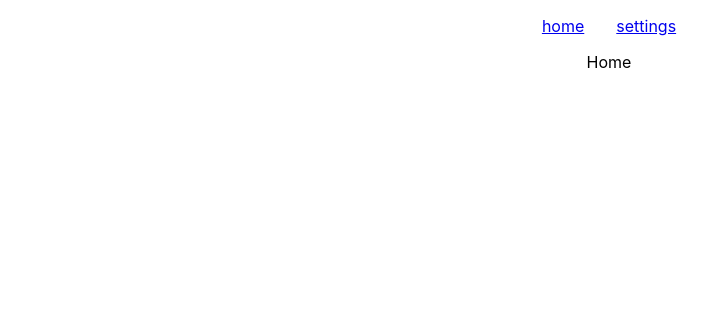
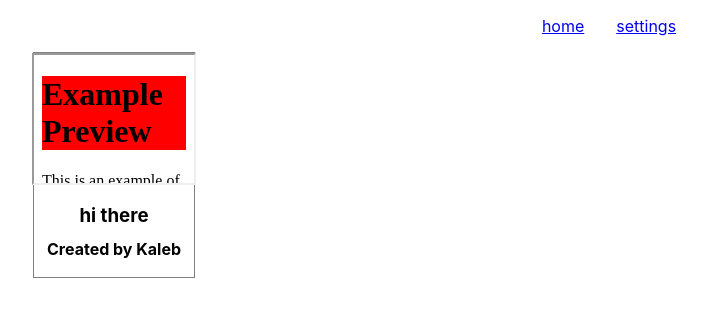
Before and after one commit to KalebWithAK/SoftwareEngineeringFinalProject, a React (Create React App) app in the folder web/: page / in a window 1280 px wide. Shown: the top 316 px of the page, without its empty margins (31-739 px from the left). Built offline with nearby package versions, Linux system fonts and the light colour scheme.

Commit message:
preview v1

```diff
--- a/web/package.json
+++ b/web/package.json
@@ -3,9 +3,11 @@
   "version": "0.1.0",
   "private": true,
   "dependencies": {
+    "@chakra-ui/react": "^1.5.0",
     "@testing-library/jest-dom": "^5.11.10",
     "@testing-library/react": "^11.2.6",
     "@testing-library/user-event": "^12.8.3",
+    "html-react-parser": "^1.2.5",
     "react": "^17.0.2",
     "react-dom": "^17.0.2",
     "react-router-dom": "^5.2.0",
--- a/web/src/App.css
+++ b/web/src/App.css
@@ -14,3 +14,30 @@
 .navlink {
   margin: 0 1em;
 }
+
+.preview {
+  width: 10em;
+  height: 14em;
+  border: 1px solid gray;
+  display: flex;
+  flex-direction: column;
+  align-items: center;
+  text-decoration: none;
+  color: black;
+}
+
+.previewIframe {
+  width: 10em;
+  height: 8em;
+}
+
+.previewTitle {
+  margin-bottom: -0.5em;
+}
+
+.previewLayout {
+  width: 90%;
+  margin: auto;
+  display: flex;
+
+}
--- a/web/src/App.js
+++ b/web/src/App.js
@@ -7,17 +7,23 @@ import {
 } from 'react-router-dom'
 import Home from './pages/home.js'
 import Settings from './pages/settings.js'
+import ViewPost from './pages/viewPost.js'
 import Top from './components/top.js'
 
 function App() {
+  const routes = [
+    { path: '/settings', component: <Settings /> },
+    { path: '/viewpost', component: <ViewPost /> },
+    { path: '/', component: <Home /> }
+
+  ]
   return (
     <div className="App">
       <Router>
         <Top />
 
         <Switch>
-          <Route path='/settings'><Settings /></Route>
-          <Route path='/'><Home /></Route>
+          { routes.map(route => <Route path={ route.path }>{ route.component }</Route> ) }
         </Switch>
       </Router>
     </div>
--- /dev/null
+++ b/web/src/components/post.js
@@ -0,0 +1,18 @@
+import React from 'react'
+import Parser from 'html-react-parser'
+
+class Post extends React.Component {
+    render() {
+        const { html, css } = this.props
+
+        // parser renders the html and css for the selected page
+        // not sure if we'll still include the title and author on this page or just render the html
+        return (
+            <div>
+                { Parser(`${ html }  <style>${ css }<style>`) }
+            </div>
+        )
+    }
+}
+
+export default Post
--- /dev/null
+++ b/web/src/components/preview.js
@@ -0,0 +1,23 @@
+import React from 'react'
+import { Link } from 'react-router-dom'
+
+class Preview extends React.Component {
+    render() {
+        const { html, css, title, creator } = this.props
+
+        return (
+            <Link to='/viewpost' className='preview'>
+                <iframe
+                    className='previewIframe'
+                    src='../iframes/iframe.html'
+                    srcDoc={ `<div>${ html }</div> <style>${ css }</style>` }
+                    title={ `${ title } Preview` }>
+                </iframe>
+                <h3 className='previewTitle'>{ title }</h3>
+                <h4 className='previewCreator'>Created by { creator }</h4>
+            </Link>
+        )
+    }
+}
+
+export default Preview
--- /dev/null
+++ b/web/src/components/previewLayout.js
@@ -0,0 +1,25 @@
+import React from 'react'
+import Preview from './preview.js'
+
+class PreviewLayout extends React.Component {
+    constructor(props) {
+        super(props);
+
+        this.state = {
+            posts: [
+                { creator: 'Kaleb', title: 'hi there', html: '<h1>Example Preview</h1><p>This is an example of an html file to be rendered in a post preview component.I want to use an iframe inside of the post preview component but since an html src is required, I\'m creating this file. That should be enough text. But just in case, boogilaboo.</p>', css: 'h1 { background: red }' }
+            ]
+        }
+    }
+    render() {
+        const { posts } = this.state
+
+        return (
+            <div className='previewLayout'>
+                { posts.map(post => <Preview html={ post.html } css={ post.css } title={ post.title }  creator={ post.creator } />) }
+            </div>
+        )
+    }
+}
+
+export default PreviewLayout
--- a/web/src/pages/home.js
+++ b/web/src/pages/home.js
@@ -1,10 +1,11 @@
 import React from 'react'
+import PreviewLayout from '../components/previewLayout.js'
 
 class Home extends React.Component {
     render() {
         return (
             <div>
-                Home
+                <PreviewLayout />
             </div>
         )
     }
--- /dev/null
+++ b/web/src/pages/viewPost.js
@@ -0,0 +1,16 @@
+import React from 'react'
+import Post from '../components/post.js'
+
+class ViewPost extends React.Component {
+    render() {
+        const { html, css } = this.props
+
+        return (
+            <div className='displayPreview'>
+                <Post html={ html } css={ css } />
+            </div>
+        )
+    }
+}
+
+export default ViewPost
```
Also changed, not shown: web/src/iframes/iframe.html (added, +15 -0 lines), 2 other files (tests, documents, lock files or other folders).
